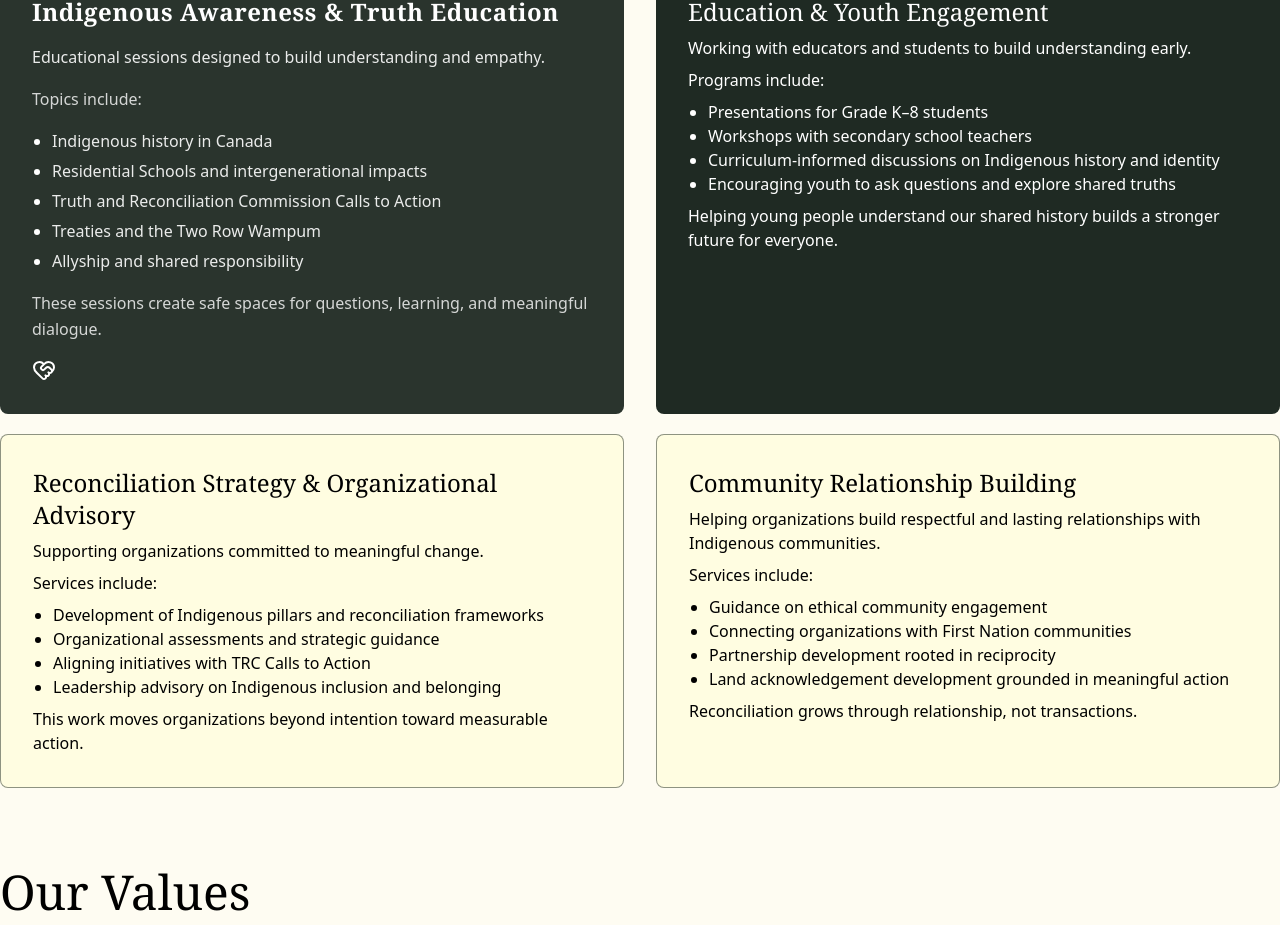
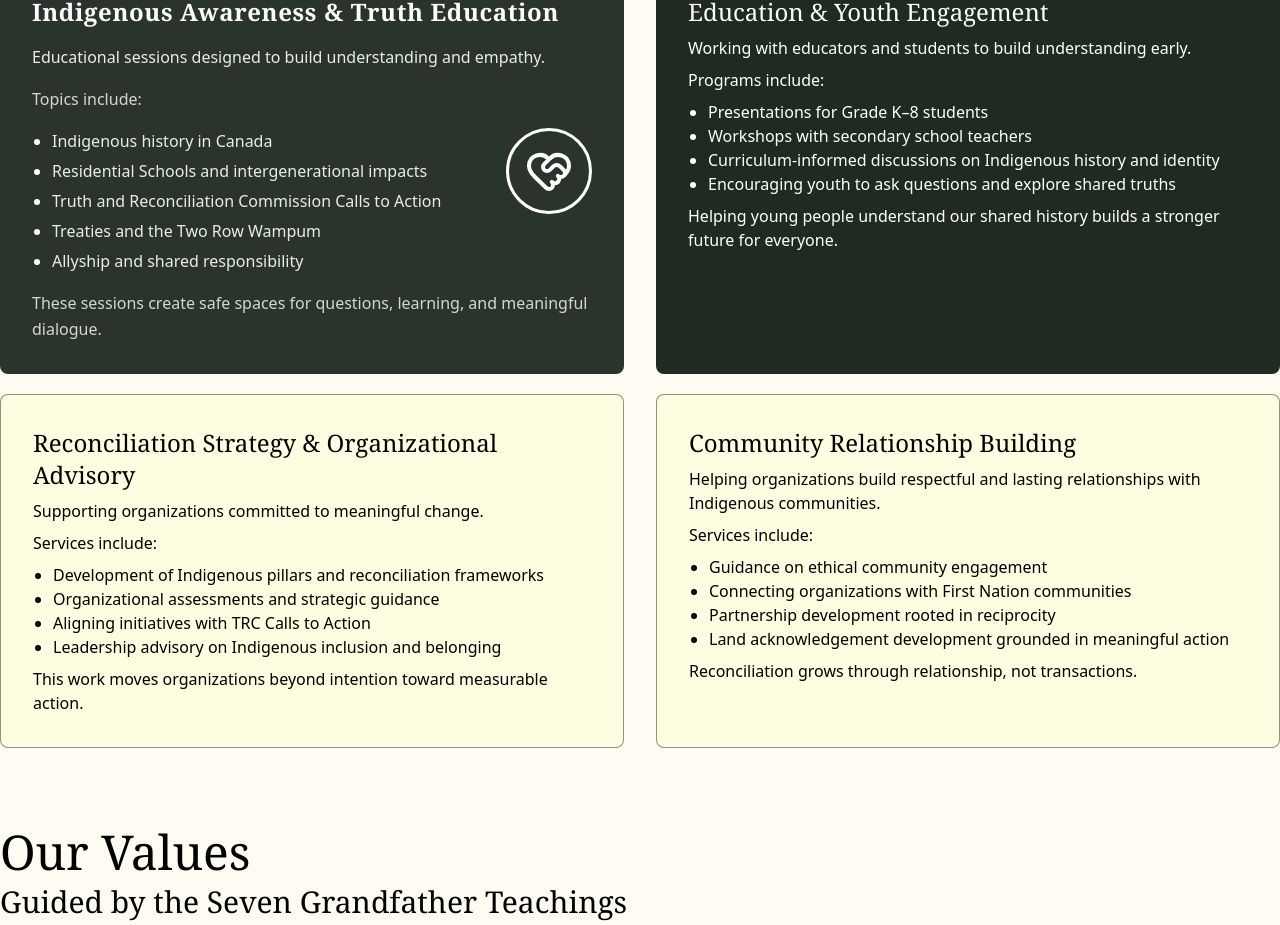
Before and after one commit to MastracciN/eli-consulting, a React (Vite) app: page /services in a window 1280 px wide. Shown: the part 1160-2085 px from the top of the page. Built offline with nearby package versions, Linux system fonts and the light colour scheme.

Commit message:
moved icon placement to right of service card, added round border to it

```diff
--- a/src/pages/Services.jsx
+++ b/src/pages/Services.jsx
@@ -99,6 +99,7 @@ const Services = () => {
                             <p className='text-2xl font-serif font-semibold tracking-wide'>Indigenous Awareness & Truth Education</p>
                             <p className='text-white/90'>Educational sessions designed to build understanding and empathy.</p>
                             <p className='text-white/80 font-medium'>Topics include:</p>
+                            <div className='flex flex-col md:flex-row'>
                                 <ul className='list-disc pl-5 space-y-1 text-white/90 marker:text-white'>
                                     <li>Indigenous history in Canada</li>
                                     <li>Residential Schools and intergenerational impacts</li>
@@ -106,8 +107,13 @@ const Services = () => {
                                     <li>Treaties and the Two Row Wampum</li>
                                     <li>Allyship and shared responsibility</li>
                                 </ul>
+                                <div className='flex-1 flex items-start justify-end'>
+                                    <div className='border-3 p-4 border-white rounded-full'>
+                                        <HeartHandshake className='w-12 h-auto'/>
+                                    </div>
+                                </div>
+                            </div>
                             <p className='text-white/80'>These sessions create safe spaces for questions, learning, and meaningful dialogue.</p>
-                            <HeartHandshake className='w-6 h-6'/>
                         </div>
 
                         <div className='flex flex-col flex-1 space-y-2 p-8 rounded-lg transition-all duration-300 bg-dg text-white hover:bg-dg/90 hover:shadow-xl'>
```
Lines whose indentation alone changed are shown as unchanged.
